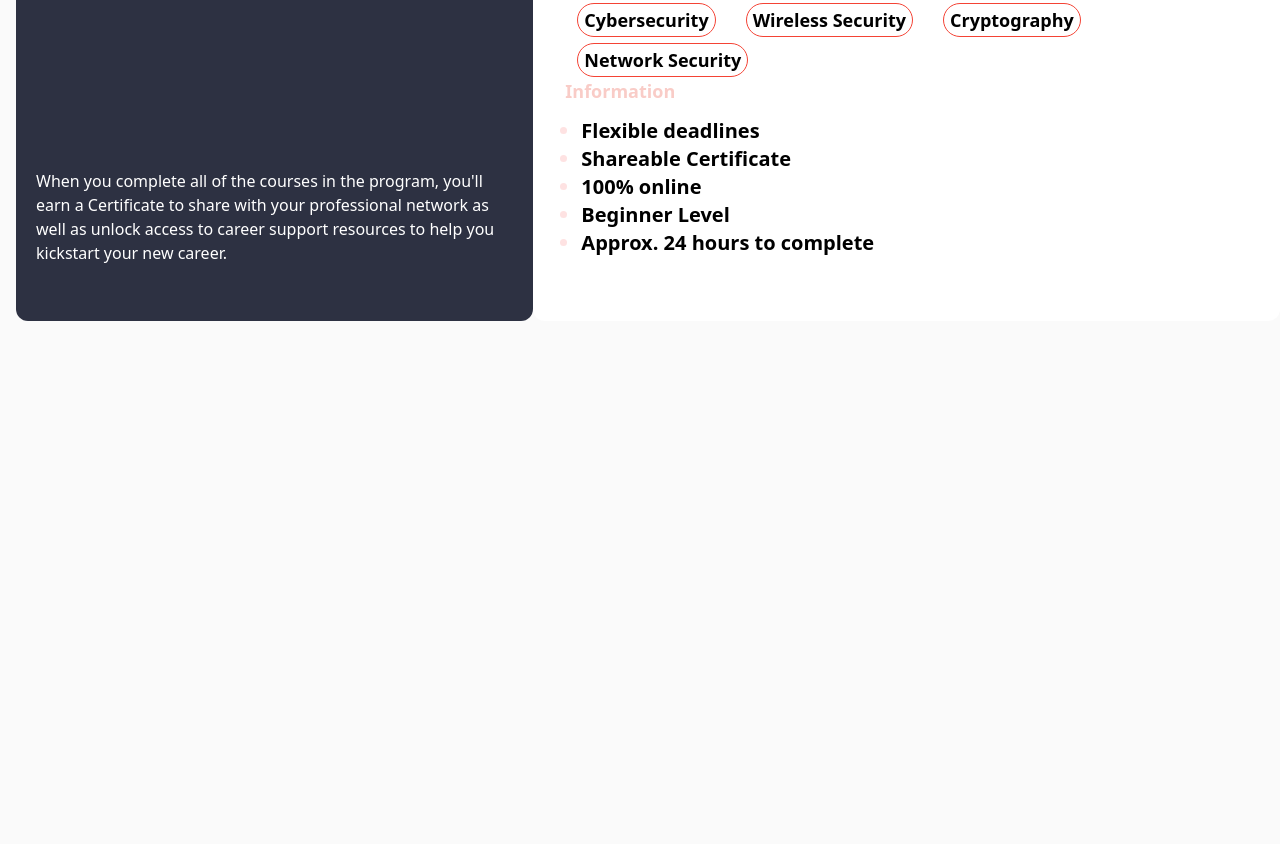
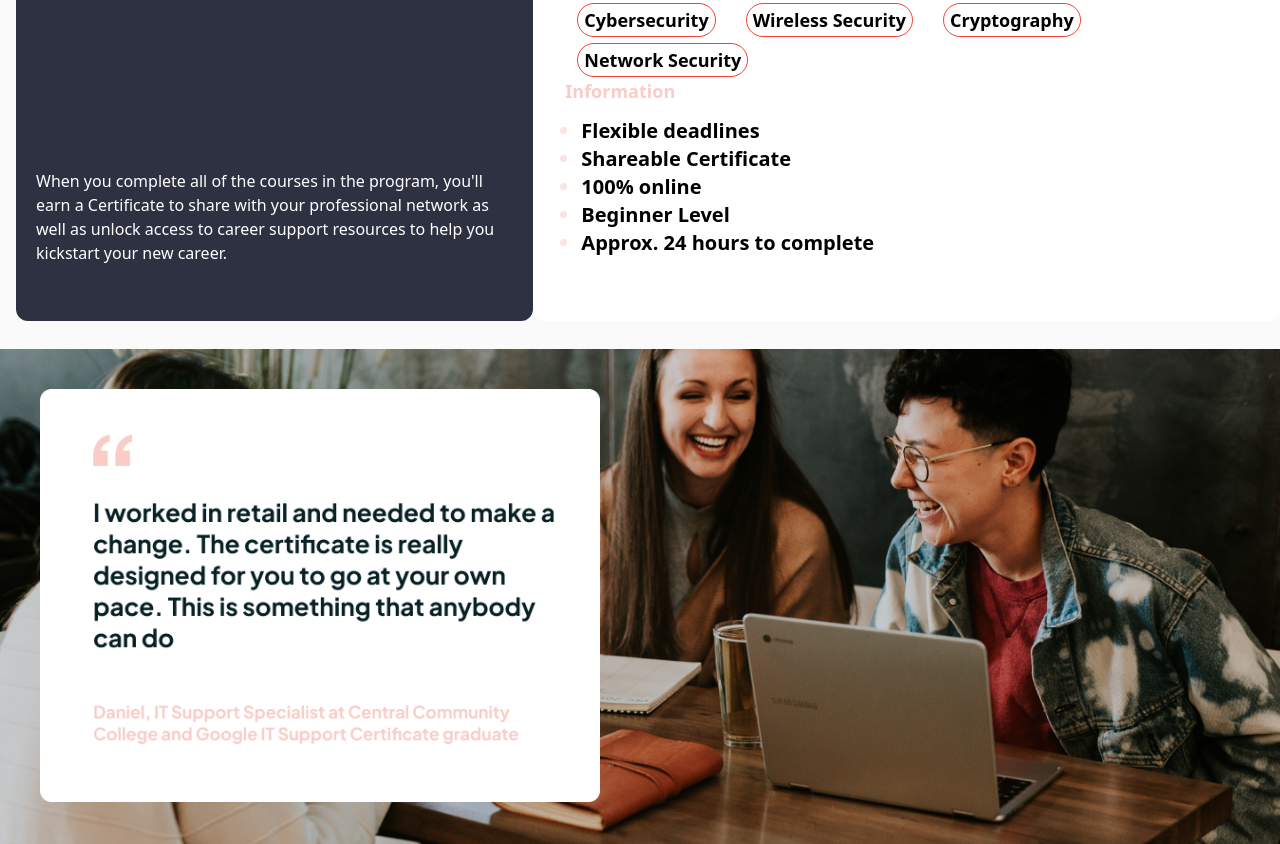
Before and after one commit to Xen-Xie/Talwind-Assignment, a website built with Vite: page index.html in a window 1280 px wide. Shown: the part 9310-10154 px from the top of the page. Before the commit the page ends 9631 px from the top, so only its background shows below. Built offline with nearby package versions, Linux system fonts and the light colour scheme.

Commit message:
footer image added

```diff
--- a/index.html
+++ b/index.html
@@ -709,6 +709,29 @@
         </section>
 
     </section>
+    <!--Course Section ended-->
+    <!--footer start -->
+    <footer>
+        <!--Image Section-->
+        <section class="mt-7">
+            <div class="relative">
+                <!-- Background Image -->
+                <img
+                  src="Images/brooke-cagle-g1Kr4Ozfoac-unsplash 2.png"
+                  alt="Background Image"
+                  class="w-full h-auto object-cover"
+                />
+
+                <!-- Overlay Image -->
+                <img
+                  src="Images/Text Container.png"
+                  alt="Overlay Image"
+                  class="absolute inset-0 mx-auto top-5 left-5 right-5 lg:top-10 lg:left-10 lg:right-auto lg:translate-y-0 w-[240px] sm:w-[320px] lg:w-[560px]"
+                />
+            </div>
+        </section>
+
+    </footer>
 
 
 
```
Also changed, not shown: main.css (line endings or trailing spaces).
